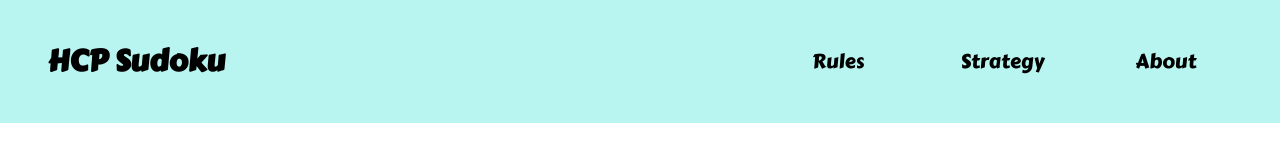
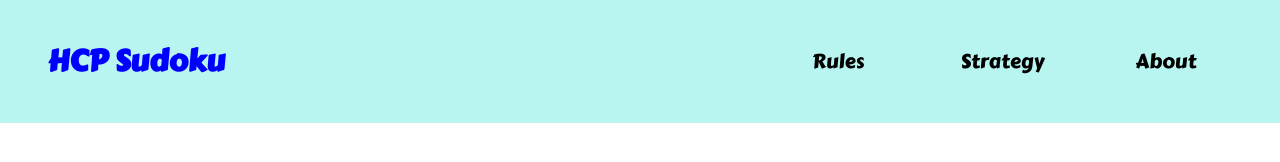
Before and after one commit to Husky-Coding-Project/sudoku, a plain HTML site: page home_page/index.html in a window 1280 px wide. Shown: the top 162 px of the page. Drawn offline with Linux system fonts and the light colour scheme.

Commit message:
Added changing color on hover to navbar and knowing what tab youre in

```diff
--- a/about_page/about.css
+++ b/about_page/about.css
@@ -89,6 +89,10 @@ a{
 
 }
 
+.nav_link:hover, .logo:hover {
+    color: blue;
+}
+
 /* End of Navbar*/
 
 /* Start of "about" content*/
@@ -119,4 +123,8 @@ a{
 
 }
 
+.active {
+    color: blue;
+}
+
 /* End of "about" content */
--- a/home_page/index.html
+++ b/home_page/index.html
@@ -21,7 +21,7 @@
 
         <div class="logo_header">
 
-            <a href="index.html" class="logo">HCP Sudoku</a>
+            <a href="index.html" class="logo active">HCP Sudoku</a>
 
         </div>
 
--- a/home_page/style.css
+++ b/home_page/style.css
@@ -84,4 +84,12 @@ a{
 
 }
 
+
+.nav_link:hover, .logo:hover {
+    color: blue;
+}
+
+.active {
+    color: blue;
+}
 /* End of Navbar*/
--- a/rule_page/rule.css
+++ b/rule_page/rule.css
@@ -90,6 +90,11 @@ a{
     padding: 10%;
 }
 
+
+.nav_link:hover, .logo:hover {
+    color: blue;
+}
+
 /* End of Navbar*/
 
 /*Start of Rule Content*/
@@ -117,4 +122,8 @@ a{
 
 }
 
+.active {
+    color: blue;
+}
+
 /* End of Rule Content*/
--- a/strategy_page/strategy.css
+++ b/strategy_page/strategy.css
@@ -44,6 +44,10 @@ a{
 
     background-color: #B8F5F1;
 
+}
+
+.nav_link:hover, .logo:hover, .link:hover {
+    color: blue;
 }
 
 .logo{
@@ -114,3 +118,7 @@ a{
 .link {
     text-decoration: underline;
 }
+
+.active {
+    color: blue;
+}
```
Also changed, not shown: about_page/about.html (+1 -1 lines), rule_page/rule.html (+1 -1 lines), strategy_page/strategy.html (+1 -1 lines).
